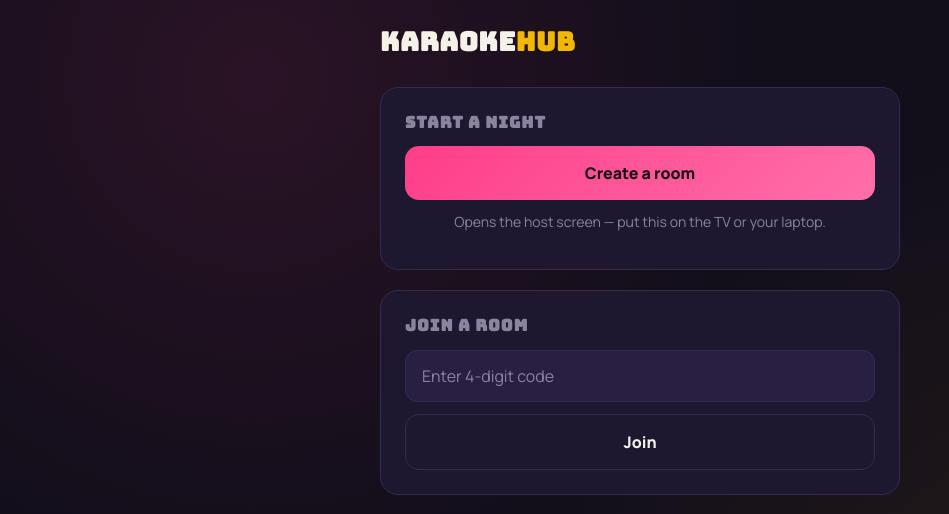
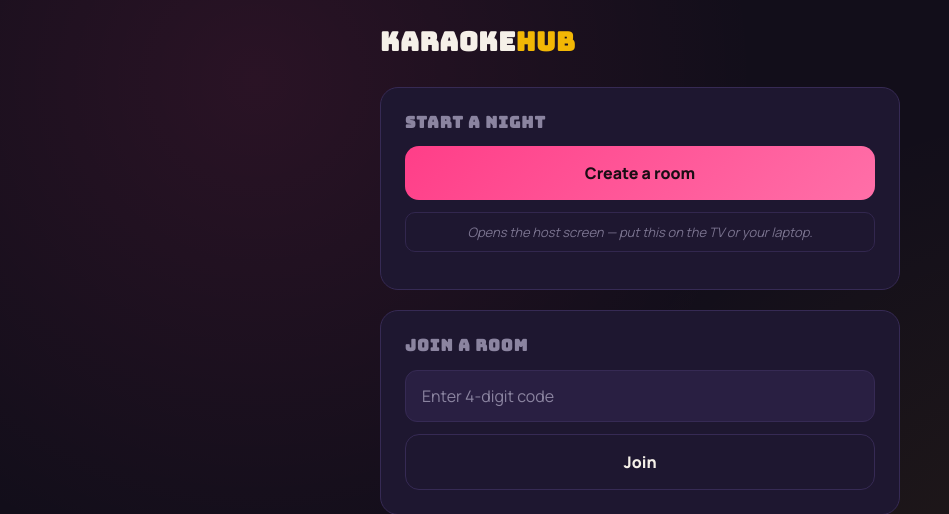
Before and after one commit to JunweakDGreit/KaraokeHub, a Flask app: page / in a window 1280 px wide. Shown: the top 514 px of the page, without its empty margins (0-949 px from the left). Run offline with Flask 3, Linux system fonts and the light colour scheme; parts of the project's set-up code (start-up, migrations or seed data) failed here and were passed over.

Commit message:
Richer hint/empty-state styling: italic, reduced opacity, card bg for .hint, gold dot accent on .label

```diff
--- a/static/css/style.css
+++ b/static/css/style.css
@@ -233,6 +233,8 @@ html, body {
   font-size: 13px;
   text-align: center;
   padding: 8px 0;
+  font-style: italic;
+  opacity: 0.7;
 }
 .queue-scroll {
   scrollbar-width: thin;
@@ -389,6 +391,12 @@ input[type="text"].sink {
   letter-spacing: 2px;
   margin-bottom: 4px;
 }
+.ticket .label::before {
+  content: "\25CF  ";
+  color: var(--gold);
+  font-size: 8px;
+  vertical-align: middle;
+}
 .ticket .code {
   font-family: 'Space Mono', monospace;
   font-weight: 700;
@@ -421,9 +429,14 @@ input[type="text"].sink {
 .hint {
   text-align: center;
   color: var(--muted);
-  font-size: 14px;
+  font-size: 13px;
   margin-top: 12px;
-  word-break: break-all;
+  padding: 10px 16px;
+  background: var(--surface);
+  border-radius: 10px;
+  border: 1px solid var(--line);
+  font-style: italic;
+  opacity: 0.85;
 }
 
 /* Landing page — previous rooms */
@@ -739,8 +752,10 @@ input[type="text"].sink {
 .empty-state {
   text-align: center;
   color: var(--muted);
-  padding: 30px 10px;
-  font-size: 14px;
+  padding: 24px 10px;
+  font-size: 13px;
+  font-style: italic;
+  opacity: 0.75;
 }
 
 .progress-bar {
```
